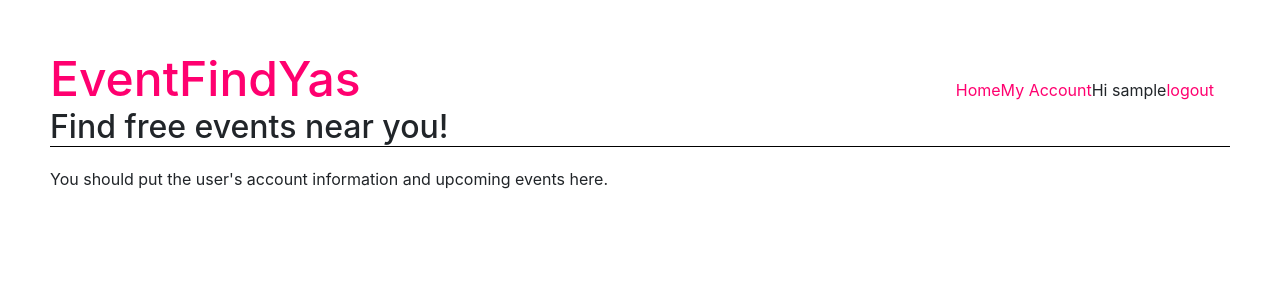
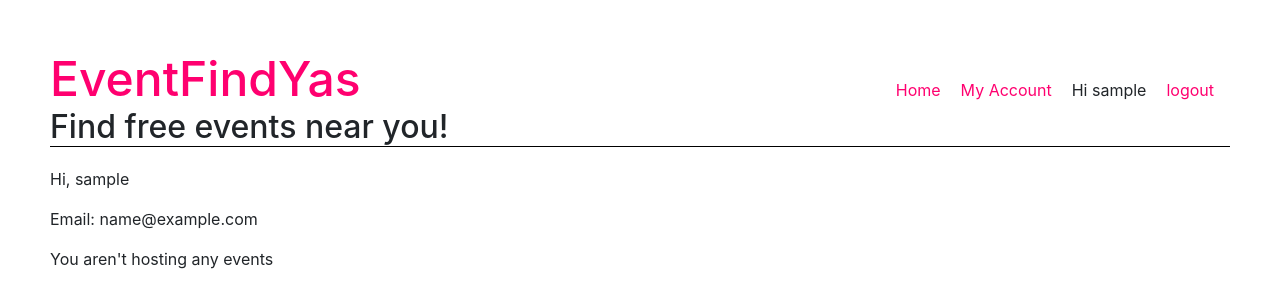
Before and after one commit to cassdegois/EventFindYa, a Django app: page /event-finder/my-account/ in a window 1280 px wide. Shown: the top 308 px of the page. Run offline with Django 3.2, Linux system fonts and the light colour scheme; the visitor is signed in with stand-in values (Sample User, id 1); data that the repository does not hold is empty; some libraries are stand-ins or nearby versions.

Commit message:
updates to host & account page for user event

```diff
--- a/eventFinderApp/templates/eventFinderApp/account.html
+++ b/eventFinderApp/templates/eventFinderApp/account.html
@@ -1,7 +1,17 @@
 {% extends "base.html" %}
-
 {% block content %}
-
-You should put the user's account information and upcoming events here.
-
+<!-- link to register screen -->
+{% if user.is_authenticated %}
+   <p>Hi, {{ user.username }}</p>
+   <p>Email: {{ user.email }}</p>
+{% else %}
+   <p><a href="{% url 'login' %}">Login/Register</a></p>
+{% endif %}
+{% if events_list %}
+   {% for event in events_list %}
+       {% include "./detailsBox.html" with event=event %}
+   {% endfor %}
+{% else %}
+   <p>You aren't hosting any events</p>
+   {% endif %}
 {% endblock %}
--- a/eventFinderApp/templates/eventFinderApp/addevent.html
+++ b/eventFinderApp/templates/eventFinderApp/addevent.html
@@ -1,6 +1,6 @@
 {% extends "base.html" %}
-
 {% block content %}
+{% load crispy_forms_tags %}
 
 <h2>Add an Event</h2>
 
@@ -8,7 +8,7 @@
 
 <form action="{% url 'eventFinderApp:addevent' %}" method="post">
     {% csrf_token %}
-    {{ eventform.as_p }}
+    {{ eventform|crispy }}
     <input type="submit" value ="Submit">
 </form>
 
--- a/eventFinderApp/templates/eventFinderApp/event.html
+++ b/eventFinderApp/templates/eventFinderApp/event.html
@@ -15,5 +15,7 @@
 <p>Starts at: {{ event.start_time }}</p>
 <p> Finish Time </p>
 <p>Ends at: {{ event.end_time }}</p>
+<p>{{event.host.username}}</p>
+
 
 {% endblock %}
--- a/eventFinderApp/urls.py
+++ b/eventFinderApp/urls.py
@@ -11,7 +11,7 @@ urlpatterns = [
     # event-finder/1
     path('<int:pk>/', views.EventView.as_view(), name='event'),
     # event-finder/my-account
-    path('my-account/', views.accounts, name='account'),
+    path('my-account/', views.AccountView.as_view(), name='account'),
     # event-finder/add-event
     path('addevent/', views.addevent, name='addevent')
 ]
--- a/eventFinderApp/views.py
+++ b/eventFinderApp/views.py
@@ -4,7 +4,7 @@ from django.views import generic
 from django.shortcuts import render
 from .models import Event, Category
 from .forms import EventForm
-
+from django.contrib.auth.decorators import login_required
 
 class IndexView(generic.ListView):
     template_name = 'eventFinderApp/index.html'
@@ -14,19 +14,19 @@ class IndexView(generic.ListView):
         '''Return the events.'''
         return Event.objects.all()
 
+class AccountView(generic.ListView):
+    template_name = 'eventFinderApp/account.html'
+    context_object_name = 'events_list'
+
+    def get_queryset(self):
+        '''Return the events.'''
+        return Event.objects.filter(host = self.request.user)
 
 class EventView(generic.DetailView):
     model = Event
     template_name = 'eventFinderApp/event.html'
 
-
-# class AddEventCreateView(generic.CreateView):
-#     # using the create view we can just give it the variables
-#     # as the functionaity is already built in!
-#     form_class = EventForm
-#     template_name = 'eventFinderApp/addevent.html'
-#     success_url = reverse_lazy('eventFinderApp:index')
-
+@login_required(login_url = 'login')
 def addevent(request):
     # if this is a POST request we need to process the form data
     if request.method == 'POST':
@@ -35,9 +35,10 @@ def addevent(request):
         # check whether it's valid:
         if form.is_valid():
             # process the data in form.cleaned_data as required
-            # ...
-            # redirect to a new URL:
-            # return HttpResponseRedirect('/thanks/')
+            # get new event from the form but don't save it yet
+            new_event = form.save(commit=False)
+            # add host
+            new_event.host = request.user
             form.save()
             return HttpResponseRedirect(reverse('eventFinderApp:index'))
         return render(request, 'eventFinderApp/addevent.html', {'eventform': form})
--- a/static/style.css
+++ b/static/style.css
@@ -24,8 +24,8 @@ header {
     margin-bottom: 20px;
 }
 
-nav a {
-
+.navbar p {
+    padding-left: 20px;
 }
 
 a {
```
Also changed, not shown: eventFinderApp/forms.py (+1 -9 lines), 8 other files.
